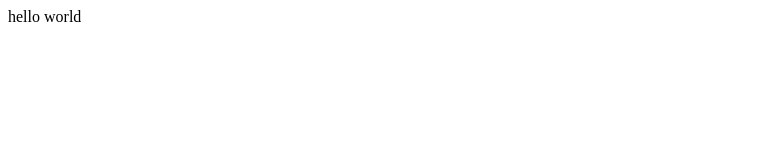
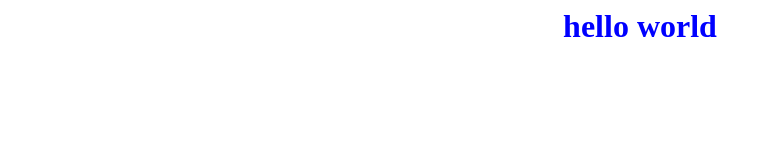
Before and after one commit to amelaur/amys-awesome-project, a plain HTML site: page index.html in a window 1280 px wide. Shown: the whole page, without its empty margins (0-772 px from the left). Drawn offline with Linux system fonts and the light colour scheme.

Commit message:
added text, added css

```diff
--- a/index.html
+++ b/index.html
@@ -3,8 +3,9 @@
     <meta charset="UTF-8" />
     <meta name="viewport" content="width=device-width, initial-scale=1.0" />
     <title>Document</title>
+    <link rel="stylesheet" href="style.css" />
   </head>
   <body>
-    hello world
+    <h1>hello world</h1>
   </body>
 </html>
--- /dev/null
+++ b/style.css
@@ -0,0 +1,4 @@
+h1 {
+  text-align: center;
+  color: blue;
+}
```
